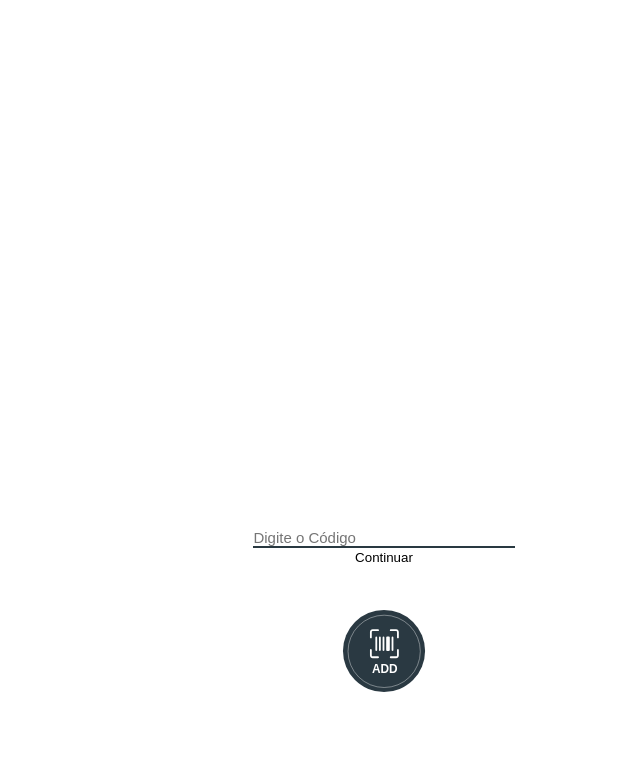
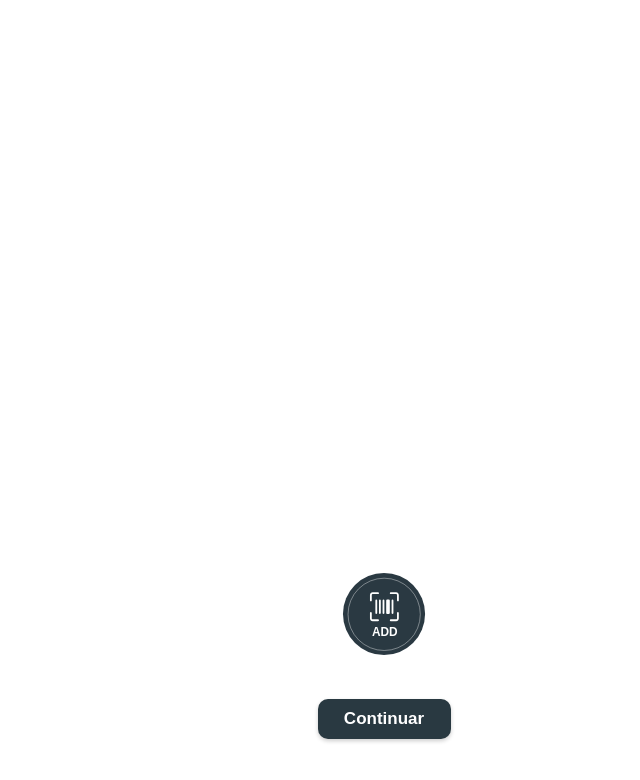
Before and after one commit to RafaBricia/stock, a website: page HTML/tela-buscar-COD-ADD.html in a window 768 px wide. Shown: the part 78-858 px from the top of the page, without its empty margins (0-640 px from the left). Drawn offline with Linux system fonts and the light colour scheme.

Commit message:
modificações

```diff
--- a/CSS/syles.css
+++ b/CSS/syles.css
@@ -457,6 +457,29 @@
 .botao-continuar a{
     text-decoration: none;
     color: inherit;
+}
+
+.botao-continuar-CAD{
+    background-color: var(--azul-principal);
+    color: var(--branco);
+    font-family: Arial, Helvetica, sans-serif;
+    font-weight: bolder;
+    font-size: 17px;
+    padding: 10px;
+    display: flex;
+    align-items: center;
+    justify-content: center;
+    text-align: center;
+    margin-bottom: 20vh;
+    border-radius: 10px;
+    margin-left: 15%;
+    margin-right: 15%;
+    box-shadow: 0 2px 4px rgba(0, 0, 0, 0.2);
+}
+
+#CAD{
+    color: var(--branco);
+    text-decoration: none;
 }
 
 
@@ -983,6 +1006,29 @@
     justify-content: center;
 }
 
+.botao-continuar-CAD{
+    background-color: var(--azul-principal);
+    color: var(--branco);
+    font-family: Arial, Helvetica, sans-serif;
+    font-weight: bolder;
+    font-size: 17px;
+    padding: 10px;
+    display: flex;
+    align-items: center;
+    justify-content: center;
+    text-align: center;
+    margin-bottom: 20vh;
+    border-radius: 10px;
+    margin-left: 15%;
+    margin-right: 15%;
+    box-shadow: 0 2px 4px rgba(0, 0, 0, 0.2);
+}
+
+#CAD{
+    color: var(--branco);
+    text-decoration: none;
+}
+
 .botao-continuar{
     background-color: var(--azul-principal);
     color: var(--branco);
@@ -1008,6 +1054,28 @@
     color: inherit;
 }
 
+.botao-continuar-CAD{
+    background-color: var(--azul-principal);
+    color: var(--branco);
+    font-family: Arial, Helvetica, sans-serif;
+    font-weight: bolder;
+    font-size: 17px;
+    padding: 10px;
+    display: flex;
+    align-items: center;
+    justify-content: center;
+    text-align: center;
+    margin-bottom: 20vh;
+    border-radius: 10px;
+    margin-left: 15%;
+    margin-right: 15%;
+    box-shadow: 0 2px 4px rgba(0, 0, 0, 0.2);
+}
+
+#CAD{
+    color: var(--branco);
+    text-decoration: none;
+}
 
 .botao-add{
     background-color: var(--cinza-claro);
--- a/HTML/tela-buscar-COD-ADD.html
+++ b/HTML/tela-buscar-COD-ADD.html
@@ -36,21 +36,22 @@
 
         <div class="digitaCOD">
 
-            <div class="input-usuario">
-
-                <input type="text" id="codigo" placeholder="Digite o Código">
-                <a href="../HTML/cadastro-produto.html">
-                    <button type="button" id="confirmar-codigo">Continuar</button>
-                </a>
-
-            </div>
-
             <a class="botao-escanear" href="tela-scanner.html">
 
                 <button type="button" class="button-function scanner"><img src="../ÍCONES/escanear icone.svg"
                         width="150px" height="150px"></button>
 
             </a>
+
+            <div class="botao-continuar-CAD">
+                <a href="../HTML/cadastro-produto.html" id="CAD">
+                    <p>
+                        Continuar
+                    </p>
+                </a>
+            </div>
+
+
 
         </div>
 
--- a/JS/dinamica-front.js
+++ b/JS/dinamica-front.js
@@ -94,7 +94,6 @@
 
 
 document.addEventListener("DOMContentLoaded", () => {
-    alert('carregou')
     const produtoForm = document.getElementById("produtoForm");
     const listaProdutos = document.getElementById("listaProdutos");
 
```
Also changed, not shown: HTML/tela-buscar-COD.html (+9 -5 lines), HTML/tela-scanner-pesquisar.html (+9 -6 lines).
